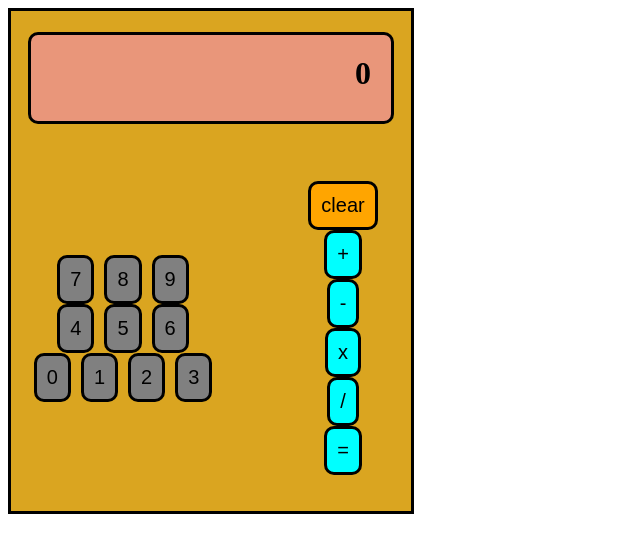
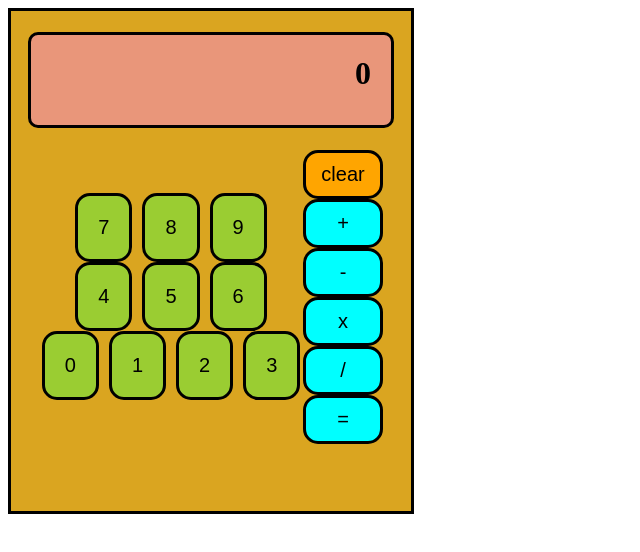
Before and after one commit to j-corb/Calculator, a plain HTML site: page index.html in a window 1280 px wide. Both pictures are taken after a click on the button "clear". Shown: the whole page, without its empty margins (0-640 px from the left). Drawn offline with Linux system fonts and the light colour scheme.

Commit message:
update button styling and clear function

```diff
--- a/script.js
+++ b/script.js
@@ -22,6 +22,7 @@ const operators = document.querySelectorAll('.math');
 const output = document.querySelector('.display');
 const buttons = document.querySelectorAll('.button');
 const equate = document.querySelector('#equate');
+const clear = document.querySelector('#clear');
 
 let workingVals = [];
 let currdis = 0
@@ -31,10 +32,10 @@ let answer;
 
 //gives the button a 'popup' effect
 buttons.forEach((btn) => {
-    btn.addEventListener('mouseover', () => {
+    btn.addEventListener('mousedown', () => {
         btn.classList.add('enlarge');
     });
-    btn.addEventListener('mouseout', () => {
+    btn.addEventListener('mouseup', () => {
         btn.classList.remove('enlarge');
     });
 });
@@ -45,6 +46,7 @@ let num = ''
 numbers.forEach((numButton) => {
     numButton.addEventListener('click', () => {
             num += numButton.id;
+            output.textContent = num;
     });
 });
 
@@ -70,11 +72,16 @@ operators.forEach((opButton) => {
 equate.addEventListener('click', () => {
     output.textContent = workingVals.reduce((total, c) =>
     operate(total, c, opfunc));
-    num = workingVals.reduce((total, c) =>
-    operate(total, c, opfunc));
-    answer = num;
+    //num = workingVals.reduce((total, c) =>
+    //operate(total, c, opfunc));
+    //answer = num;
     workingVals = [];
-})
+})  ;
 
+clear.addEventListener('click', () => {
+    workingVals = [];
+    num='';
+    output.textContent = 0;
+});
 
  //output.textContent = numButton.id;
--- a/style.css
+++ b/style.css
@@ -22,9 +22,9 @@
 
 .button {
     border: solid;
-    border-radius: 10px;
-    padding: 10px;
-    background-color: gray;
+    border-radius: 15px;
+    padding: 20px;
+    background-color: yellowgreen;
     text-align: center;
     font-size: 20px;
 
@@ -33,14 +33,17 @@
 }
 
 .math {
+    min-width: 80px;
     background-color: aqua;
+    padding: 10px;
+
     /*these properties will overlap the button for any element sharing button and math*/
 }
 
 .inputs {
     display: grid;
     grid-template-columns: 4fr 1fr;
-    height: 80%;
+    max-height: 80%;
 
 }
 
@@ -49,7 +52,8 @@
     flex-direction: column;
     align-items: center;
     justify-content: center;
-    width: 70%;
+    width: 100%;
+    height: 100%;
 }
 
 
@@ -57,8 +61,8 @@
 .top-row {
     display: grid;
     grid-template-columns: 1fr 1fr 1fr;
-    column-gap: 10px;;
-
+    column-gap: 10px;
+    max-width: 100%;
 }
 
 .middle-row {
@@ -72,7 +76,9 @@
 .bottom-row {
     display: grid;
     grid-template-columns: 1fr 1fr 1fr 1fr;
-    column-gap: 10px;;
+    column-gap: 10px;
+    max-width: 100%;
+    align-items: center;
 
 
 }
@@ -83,17 +89,14 @@
     box-shadow: 0 0 1rem #ffc600;
 }
 
-.number{
-
-}
 
 .operators {
     display: flex;
     flex-direction: column;
     align-items: center;
     justify-content: center;
-    width:30%
-
+    width:30%;
+    max-height: 100%;
 }
 
 #clear {
```
